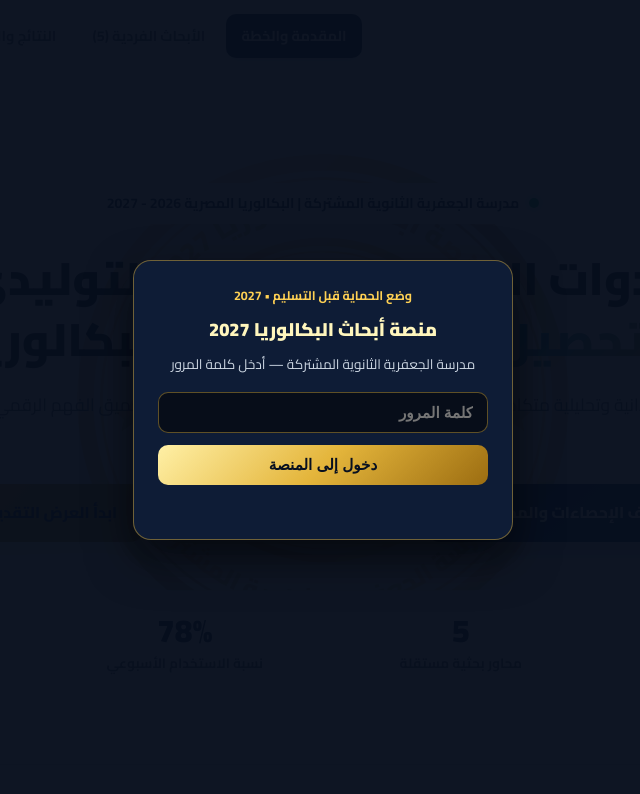
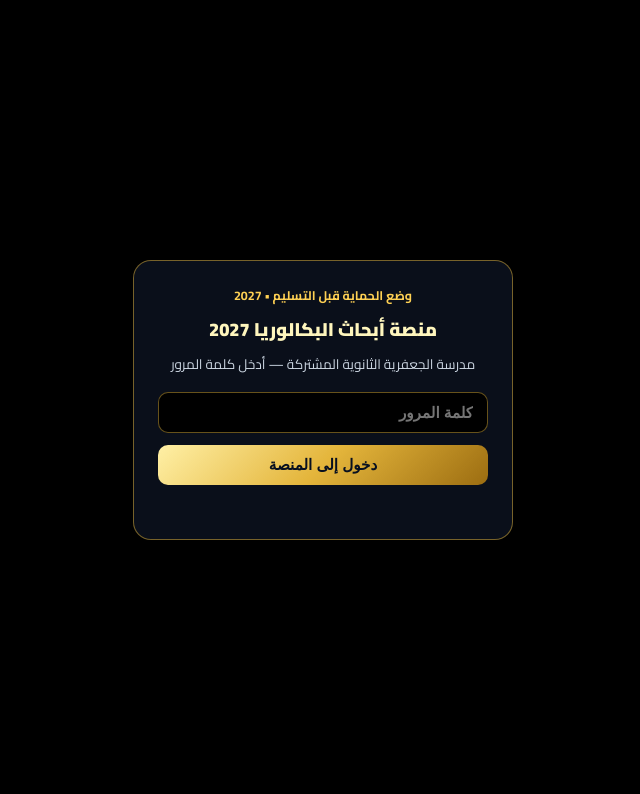
Before and after one commit to mohamed-emad-2027/pro-2027, a plain HTML site: page index.html in a window 1280 px wide. Shown: the top 794 px of the page, without its empty margins (317-957 px from the left). Drawn offline with nearby package versions, Linux system fonts and the light colour scheme.

Commit message:
Update index.html

```diff
--- a/index.html
+++ b/index.html
@@ -1579,10 +1579,11 @@
   }, { passive: true });
 })();
 </script>
-    <!-- السكريبت السادس: قفل المنصة بكلمة مرور RORO12 قبل التسليم دون التأثير على السكريبتات السابقة -->
+    <!-- السكريبت السادس: قفل المنصة بكلمة مرور RORO12 بشاشة سوداء عاتمة بالكامل تحجب المشروع تماماً -->
 <script>
 (function () {
-  if (document.getElementById("jaafariaPreSubmitLock")) return;
+  const prevLock = document.getElementById("jaafariaPreSubmitLock");
+  if (prevLock) prevLock.remove();
 
   const PASS_KEY = "RORO12";
   const SESSION_KEY = "jaafaria_2027_presubmit_auth";
@@ -1599,14 +1600,14 @@
     "align-items:center",
     "justify-content:center",
     "padding:20px",
-    "background:rgba(7,14,28,0.97)",
+    "background:#000000",
     "font-family:'Cairo','Tajawal',sans-serif",
     "direction:rtl",
     "color:#f8fafc"
   ].join(";");
 
   lockOverlay.innerHTML = `
-    <div id="jaafariaLockBox" style="width:100%;max-width:380px;background:#0e1c36;border:1px solid rgba(228,181,59,0.45);border-radius:18px;padding:24px;text-align:center;box-shadow:0 18px 45px rgba(0,0,0,0.6);">
+    <div id="jaafariaLockBox" style="width:100%;max-width:380px;background:#0a0f1a;border:1px solid rgba(228,181,59,0.5);border-radius:18px;padding:24px;text-align:center;box-shadow:0 20px 50px rgba(0,0,0,0.85);">
       <div style="font-size:0.78rem;color:#ffd154;font-weight:700;margin-bottom:8px;">وضع الحماية قبل التسليم • 2027</div>
       <div style="font-size:1.15rem;font-weight:900;color:#fff6bd;margin-bottom:6px;">منصة أبحاث البكالوريا 2027</div>
       <div style="font-size:0.85rem;color:#cbd5e1;margin-bottom:16px;">مدرسة الجعفرية الثانوية المشتركة — أدخل كلمة المرور</div>
@@ -1615,7 +1616,7 @@
         type="password"
         placeholder="كلمة المرور"
         autocomplete="off"
-        style="width:100%;box-sizing:border-box;padding:11px 14px;border-radius:10px;border:1px solid rgba(228,181,59,0.4);background:#070d19;color:#ffffff;font-size:0.95rem;font-weight:700;margin-bottom:12px;outline:none;"
+        style="width:100%;box-sizing:border-box;padding:11px 14px;border-radius:10px;border:1px solid rgba(228,181,59,0.45);background:#000000;color:#ffffff;font-size:0.95rem;font-weight:700;margin-bottom:12px;outline:none;"
       />
       <button
         id="jaafariaLockSubmitBtn"
```
